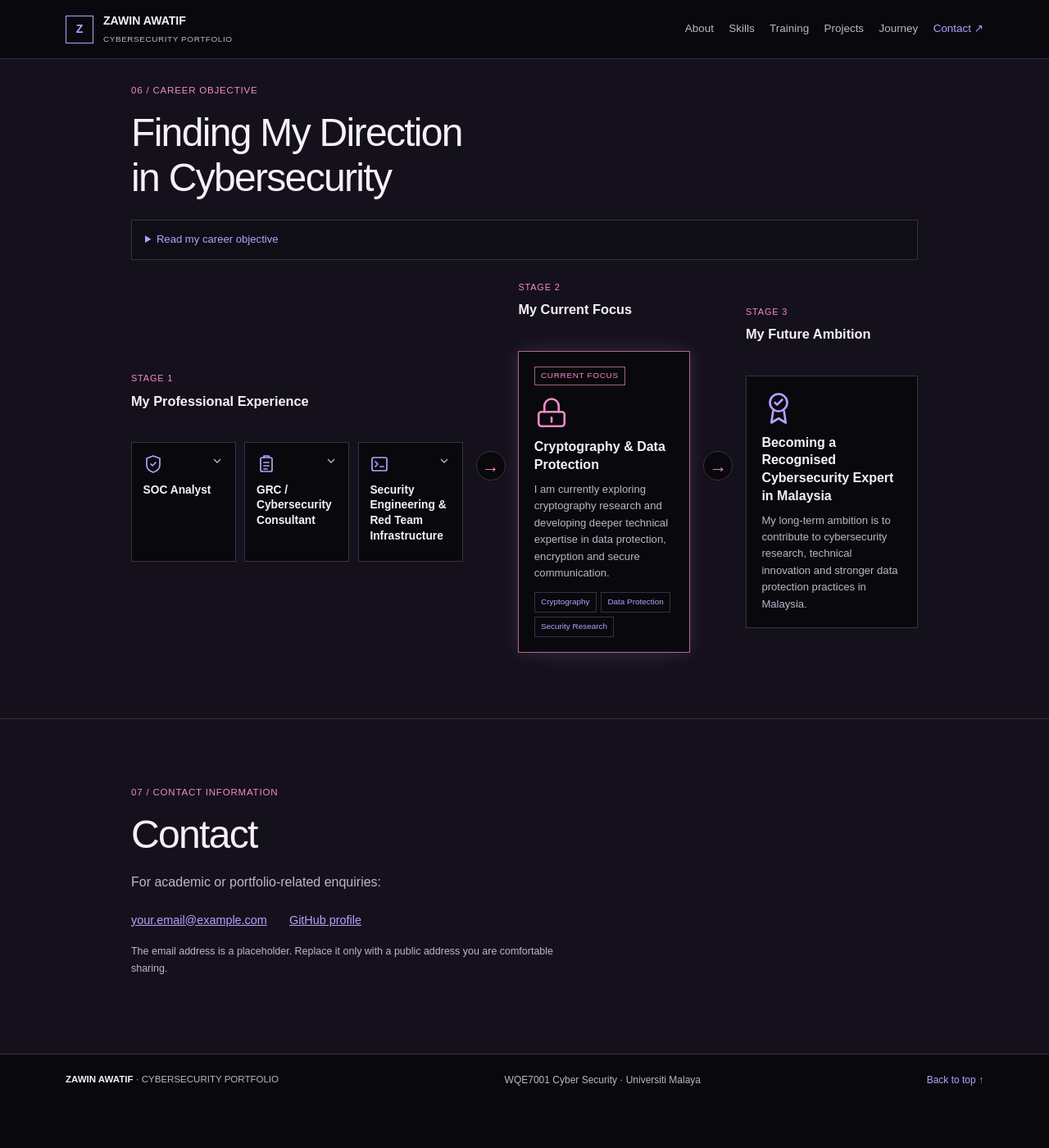
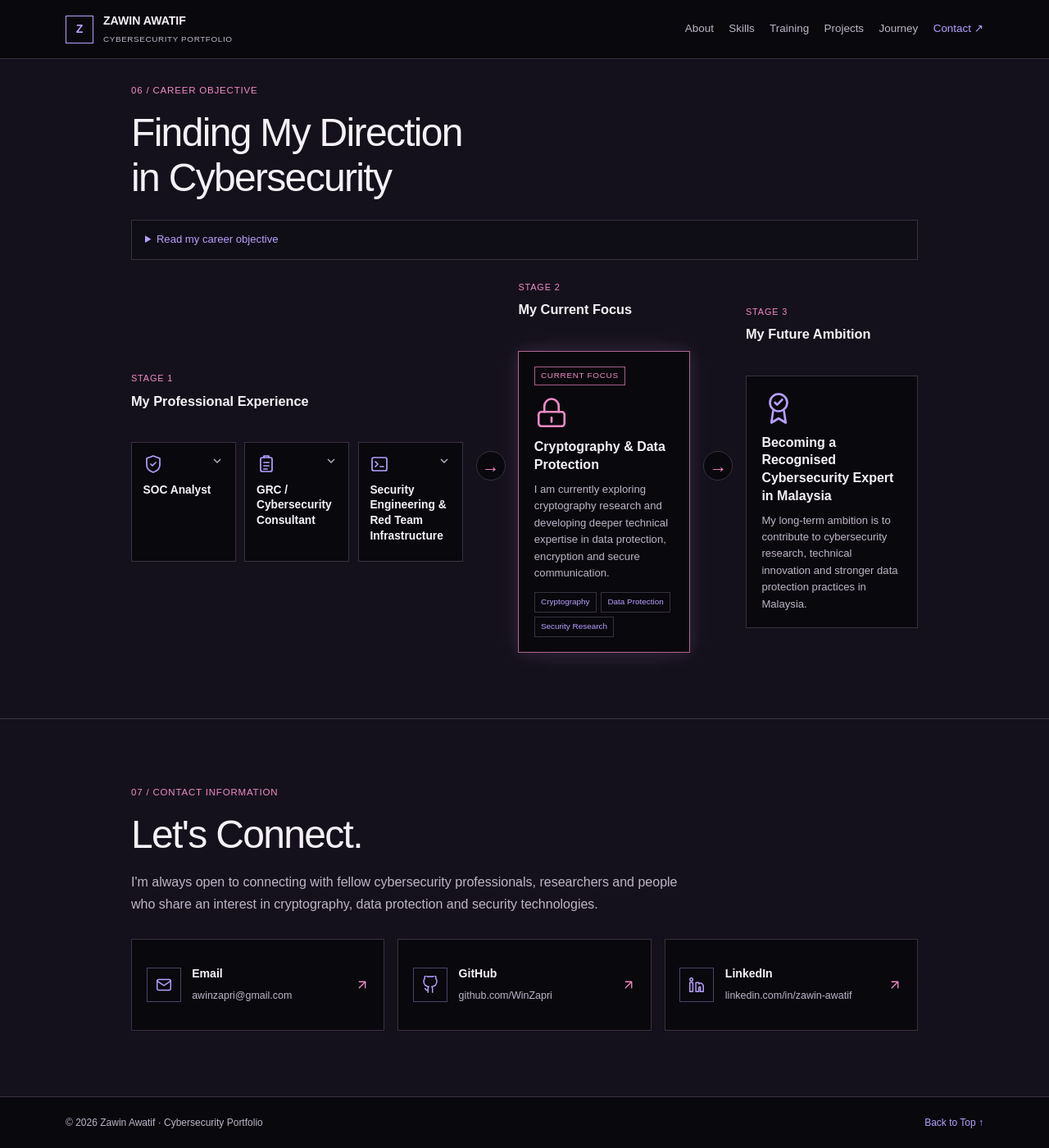
Before and after one commit to WinZapri/cybersecurity-portfolio, a Jekyll site: the page built from index.md, in a window 1280 px wide and 1400 px high, scrolled down 6014 px. Shown: the whole window at 82% size. Built offline with Jekyll 4.4.1, drawn with Linux system fonts in a browser that asks for light colours; before the commit the page ends 7362 px from its top, so only the background shows below that.

Commit message:
feat: improve contact section (#16)
Co-authored-by: GitHub Copilot <223556219+Copilot@users.noreply.github.com>

```diff
--- a/_layouts/default.html
+++ b/_layouts/default.html
@@ -23,9 +23,8 @@
     </header>
     <main id="main-content">{{ content }}</main>
     <footer class="site-footer">
-      <a class="footer-brand" href="{{ '/' | relative_url }}">ZAWIN AWATIF <span>· CYBERSECURITY PORTFOLIO</span></a>
-      <p>WQE7001 Cyber Security · Universiti Malaya</p>
-      <a href="#main-content">Back to top ↑</a>
+      <p>© 2026 Zawin Awatif · Cybersecurity Portfolio</p>
+      <a href="#main-content">Back to Top ↑</a>
     </footer>
     <script src="{{ '/assets/js/portfolio.js' | relative_url }}"></script>
   </body>
--- a/assets/css/portfolio.css
+++ b/assets/css/portfolio.css
@@ -162,15 +162,21 @@ main { overflow: hidden; }
 .future-card:hover { border-color: var(--purple); transform: translateY(-3px); }
 .future-icon { width: 42px; height: 42px; margin-bottom: .6rem; fill: none; stroke: var(--purple); stroke-width: 1.5; stroke-linecap: round; stroke-linejoin: round; }
 .contact-section { padding: 5rem max(10vw, calc((100vw - 960px) / 2)); border-top: 1px solid var(--line); background: var(--navy-light); }
-.contact-section > p:not(.eyebrow):not(.small-note) { color: var(--muted); }
-.contact-links { display: flex; flex-wrap: wrap; gap: .8rem 1.7rem; margin-top: 1.3rem; }
-.contact-links a { color: var(--purple); font-size: .9rem; }
-.small-note { max-width: 520px; margin-top: 1rem; color: var(--muted); font-size: .78rem; }
+.contact-introduction { max-width: 680px; margin: 1rem 0 1.8rem; color: var(--muted); }
+.contact-grid { display: grid; grid-template-columns: repeat(3, minmax(0, 1fr)); gap: 1rem; }
+.contact-card { display: grid; grid-template-columns: 42px minmax(0, 1fr) 18px; align-items: center; gap: .85rem; min-height: 112px; padding: 1.1rem; border: 1px solid var(--line); background: var(--navy); text-decoration: none; transition: border-color .18s ease, background .18s ease, transform .18s ease, box-shadow .18s ease; }
+.contact-card:hover { border-color: var(--purple); background: #17121d; transform: translateY(-3px); box-shadow: 0 10px 24px rgba(183, 160, 255, .06); }
+.contact-card:focus-visible { outline: 2px solid var(--pink); outline-offset: 4px; }
+.contact-icon { width: 42px; height: 42px; padding: 9px; border: 1px solid rgba(183, 160, 255, .38); color: var(--purple); fill: none; stroke: currentColor; stroke-width: 1.6; stroke-linecap: round; stroke-linejoin: round; }
+.contact-card-copy { display: flex; min-width: 0; flex-direction: column; gap: .25rem; }
+.contact-card-copy strong { color: var(--text); font-size: .88rem; }
+.contact-card-copy > span { overflow-wrap: anywhere; color: var(--muted); font-size: .78rem; }
+.external-arrow { width: 18px; height: 18px; fill: none; stroke: var(--pink); stroke-width: 1.8; stroke-linecap: round; stroke-linejoin: round; transition: transform .18s ease; }
+.contact-card:hover .external-arrow { transform: translate(2px, -2px); }
 .site-footer { display: flex; align-items: center; justify-content: space-between; gap: 1rem; padding: 1.3rem max(6vw, calc((100vw - 1120px) / 2)); border-top: 1px solid var(--line); color: var(--muted); font-size: .75rem; }
 .site-footer p { margin: 0; }
-.footer-brand { color: var(--text); font-size: .72rem; font-weight: 600; text-decoration: none; }
-.footer-brand span { color: var(--muted); font-weight: 400; }
-.site-footer > a:last-child { color: var(--purple); text-decoration: none; }
+.site-footer > a { color: var(--purple); text-decoration: none; }
+.site-footer > a:hover { text-decoration: underline; text-underline-offset: .2em; }
 
 @media (max-width: 800px) {
   .site-header { align-items: flex-start; flex-direction: column; gap: .65rem; padding: .8rem 5vw; }
@@ -189,6 +195,7 @@ main { overflow: hidden; }
   .career-stage h3 { min-height: 0; }
   .experience-grid { grid-template-columns: repeat(3, minmax(0, 1fr)); }
   .focus-card, .future-card { min-height: 220px; }
+  .contact-grid { grid-template-columns: 1fr; }
   .site-footer { flex-wrap: wrap; padding: 1.2rem 5vw; }
 }
 
--- a/index.md
+++ b/index.md
@@ -381,11 +381,32 @@ description: Coursework and learning notes by Zawin Awatif, a postgraduate cyber
 
 <section class="contact-section" id="contact" aria-labelledby="contact-title">
   <p class="eyebrow">07 / Contact information</p>
-  <h2 id="contact-title">Contact</h2>
-  <p>For academic or portfolio-related enquiries:</p>
-  <div class="contact-links">
-    <a href="mailto:your.email@example.com">your.email@example.com</a>
-    <a href="https://github.com/WinZapri">GitHub profile</a>
+  <h2 id="contact-title">Let's Connect.</h2>
+  <p class="contact-introduction">I'm always open to connecting with fellow cybersecurity professionals, researchers and people who share an interest in cryptography, data protection and security technologies.</p>
+  <div class="contact-grid">
+    <a class="contact-card" href="mailto:awinzapri@gmail.com">
+      <svg class="contact-icon" viewBox="0 0 24 24" aria-hidden="true"><rect x="3" y="5" width="18" height="14" rx="2"/><path d="m3 7 9 6 9-6"/></svg>
+      <span class="contact-card-copy">
+        <strong>Email</strong>
+        <span>awinzapri@gmail.com</span>
+      </span>
+      <svg class="external-arrow" viewBox="0 0 24 24" aria-hidden="true"><path d="M7 17 17 7M7 7h10v10"/></svg>
+    </a>
+    <a class="contact-card" href="https://github.com/WinZapri" target="_blank" rel="noopener noreferrer">
+      <svg class="contact-icon" viewBox="0 0 24 24" aria-hidden="true"><path d="M15 22v-4a4.8 4.8 0 0 0-1-3.5c3.28-.36 6.72-1.61 6.72-7.32A5.71 5.71 0 0 0 19.2 3.17 5.31 5.31 0 0 0 19.05-.05S17.87-.5 15 1.28a13.38 13.38 0 0 0-6 0C6.13-.5 4.95.05 4.95.05A5.31 5.31 0 0 0 4.8 3.17 5.71 5.71 0 0 0 3.28 7.18c0 5.69 3.44 6.94 6.72 7.32A4.8 4.8 0 0 0 9 18v4"/><path d="M9 19c-3 .91-3-1.5-4-2"/></svg>
+      <span class="contact-card-copy">
+        <strong>GitHub</strong>
+        <span>github.com/WinZapri</span>
+      </span>
+      <svg class="external-arrow" viewBox="0 0 24 24" aria-hidden="true"><path d="M7 17 17 7M7 7h10v10"/></svg>
+    </a>
+    <a class="contact-card" href="https://www.linkedin.com/in/zawin-awatif/" target="_blank" rel="noopener noreferrer">
+      <svg class="contact-icon" viewBox="0 0 24 24" aria-hidden="true"><rect x="3" y="9" width="4" height="12"/><circle cx="5" cy="5" r="2"/><path d="M11 21V9h4v2c1-2 6-2 6 4v6h-4v-5c0-2-2-2-2 0v5z"/></svg>
+      <span class="contact-card-copy">
+        <strong>LinkedIn</strong>
+        <span>linkedin.com/in/zawin-awatif</span>
+      </span>
+      <svg class="external-arrow" viewBox="0 0 24 24" aria-hidden="true"><path d="M7 17 17 7M7 7h10v10"/></svg>
+    </a>
   </div>
-  <p class="small-note">The email address is a placeholder. Replace it only with a public address you are comfortable sharing.</p>
 </section>
```
